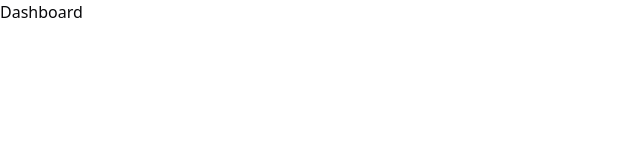
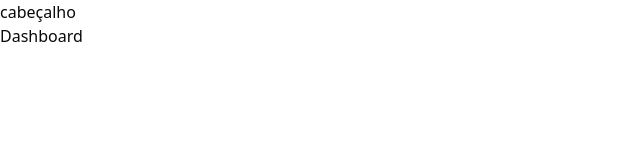
Before and after one commit to tkod-tech/o-rei-das-entregas-web, a React (Vite) app: page / in a window 1280 px wide. Shown: the top 160 px of the page, without its empty margins (0-640 px from the left). Built offline with nearby package versions, Linux system fonts and the light colour scheme.

Commit message:
feat: Adicionando layouts para app e auth

```diff
--- /dev/null
+++ b/src/pages/_layouts/app.tsx
@@ -0,0 +1,10 @@
+import {Outlet} from 'react-router-dom';
+
+export function AppLayout() {
+    return (
+        <div>
+            <h1>cabeçalho</h1>
+            <div><Outlet /></div>
+        </div>
+    )
+}
--- /dev/null
+++ b/src/pages/_layouts/auth.tsx
@@ -0,0 +1,10 @@
+import {Outlet} from 'react-router-dom';
+
+export function AuthLayout() {
+    return (
+        <div>
+            <h1>Autenticação</h1>
+            <div><Outlet /></div>
+        </div>
+    )
+}
```
Also changed, not shown: src/routes.tsx (+14 -2 lines).
